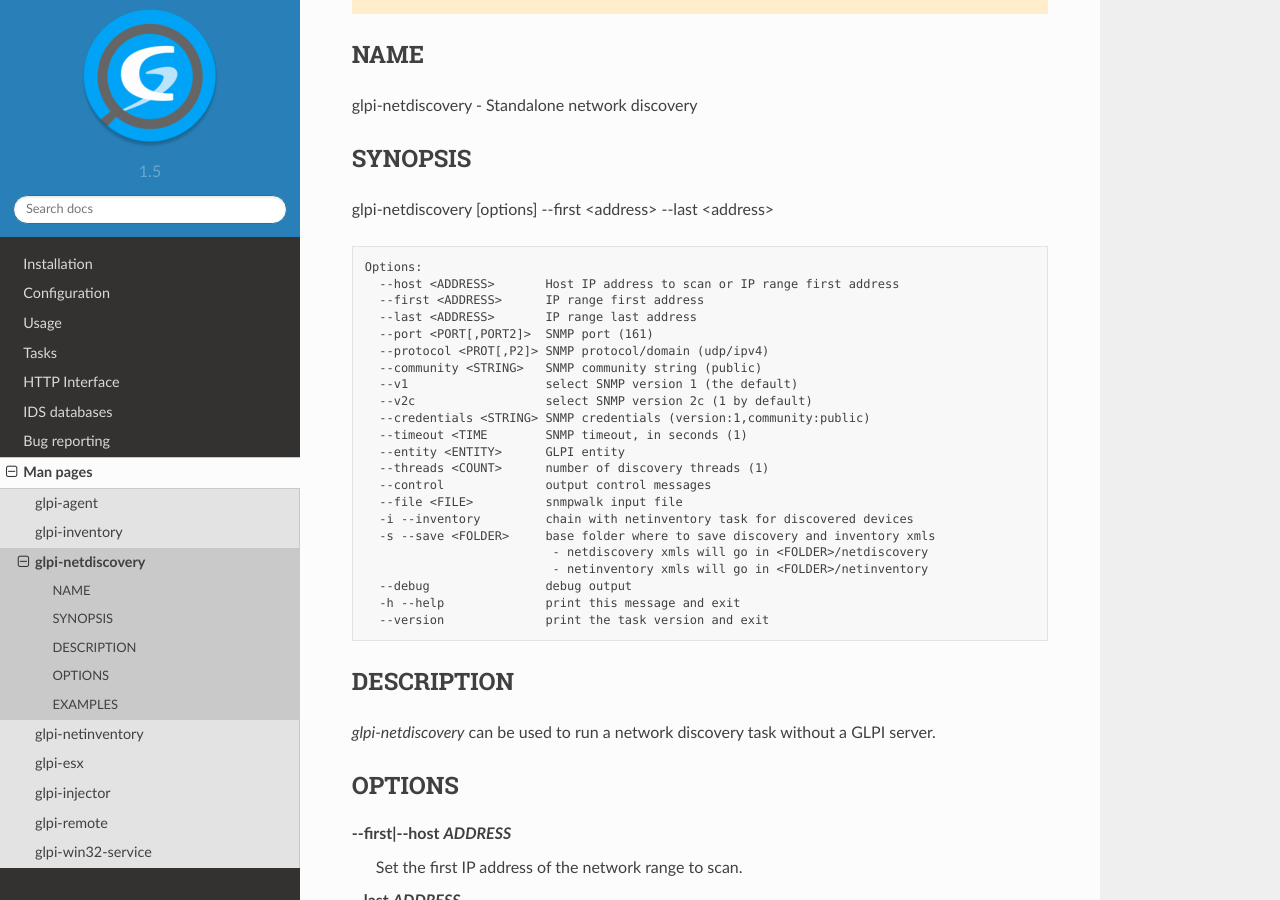
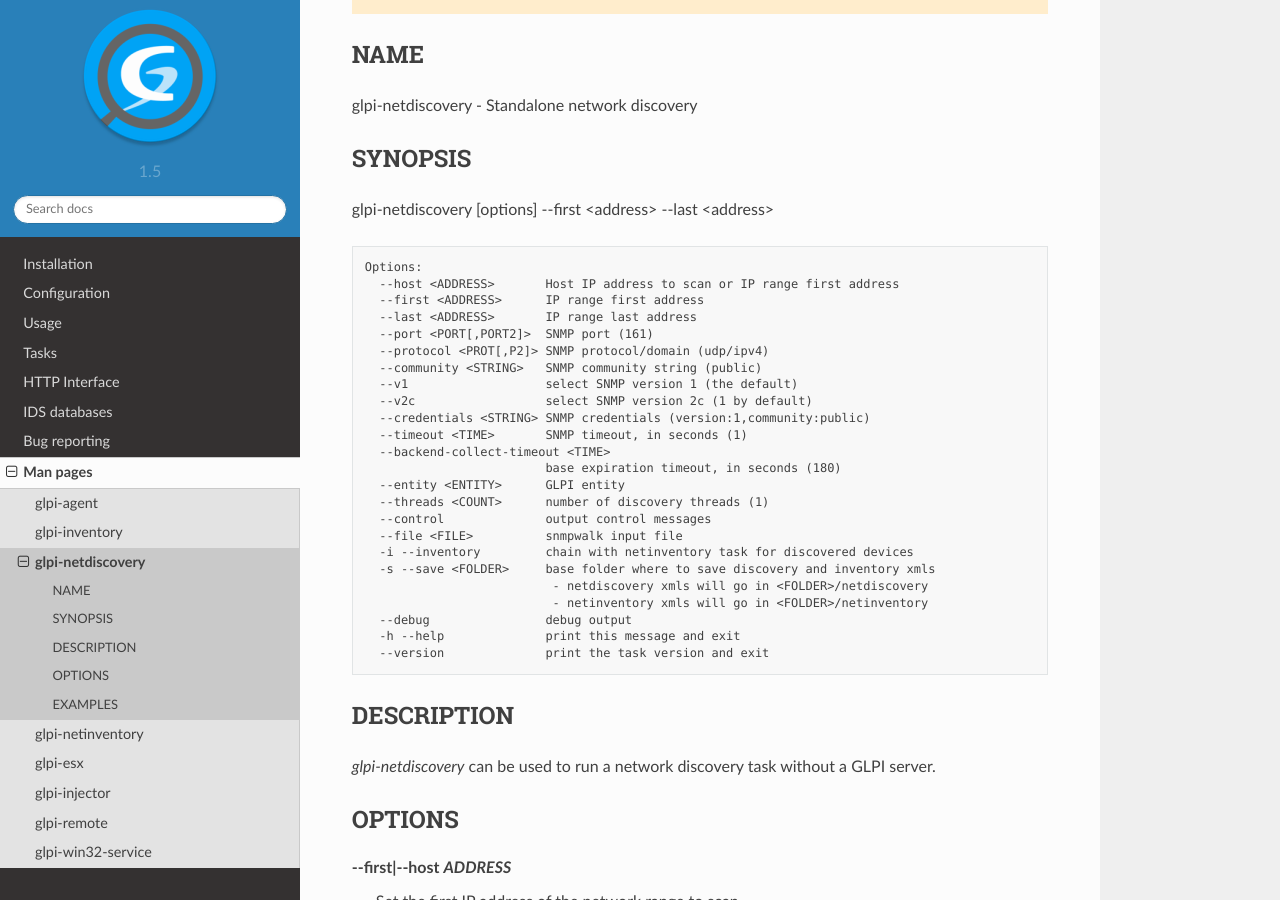
Before and after one commit to glpi-project/doc-agent, a Sphinx documentation site: the page built from source/man/glpi-netdiscovery.rst, in a window 1280 px wide and 900 px high, scrolled down 271 px. Built offline with Sphinx 7.4.7 and the Read the Docs theme 2.0.0, drawn with Linux system fonts in a browser that asks for light colours; some of the changed text lies outside the part shown.

Commit message:
Updated man pages

```diff
--- a/source/man/glpi-agent.rst
+++ b/source/man/glpi-agent.rst
@@ -43,8 +43,7 @@
        --html                         save the inventory as HTML (false)
        --json                         save the inventory as JSON (false)
        -f --force                     always send data to server (false)
-       --backend-collect-timeout=TIME timeout for inventory modules
-                                        execution (30)
+       --backend-collect-timeout=TIME timeout for inventory modules execution (180)
        --additional-content=FILE      additional inventory content file
        --assetname-support=1|2        [unix/linux only] set the asset name depending on the given value:
                                        - 1 (the default), the short hostname is used as asset name
--- a/source/man/glpi-esx.rst
+++ b/source/man/glpi-esx.rst
@@ -18,6 +18,7 @@
 
      Options:
        --help                 this menu
+       --debug                debug mode (false)
        --host hostname        ESX server hostname
        --user username        user name
        --password xxxx        user password
--- a/source/man/glpi-injector.rst
+++ b/source/man/glpi-injector.rst
@@ -31,6 +31,7 @@
        -x --xml-ua    use Client version found in XML as User-Agent for POST
        -x --json-ua   use Client version found in JSON as User-Agent for POST
        --no-ssl-check do not check server SSL certificate
+       --ssl-cert-file client certificate file
        -C --no-compression don't compress sent XML inventories
        -P --proxy=PROXY proxy address
 
--- a/source/man/glpi-netdiscovery.rst
+++ b/source/man/glpi-netdiscovery.rst
@@ -25,7 +25,9 @@
        --v1                   select SNMP version 1 (the default)
        --v2c                  select SNMP version 2c (1 by default)
        --credentials <STRING> SNMP credentials (version:1,community:public)
-       --timeout <TIME        SNMP timeout, in seconds (1)
+       --timeout <TIME>       SNMP timeout, in seconds (1)
+       --backend-collect-timeout <TIME>
+                              base expiration timeout, in seconds (180)
        --entity <ENTITY>      GLPI entity
        --threads <COUNT>      number of discovery threads (1)
        --control              output control messages
@@ -113,6 +115,10 @@
 **--timeout** *TIME*
    Set SNMP timeout, in seconds.
 
+**--backen-collect-timeout** *TIME*
+   Set base expiration timeout, in seconds. Global task expiration will
+   depend on the number of ips.
+
 **--entity** *ENTITY*
    Set GLPI entity.
 
--- a/source/man/glpi-netinventory.rst
+++ b/source/man/glpi-netinventory.rst
@@ -23,6 +23,8 @@
        --community <STRING>   community string (public)
        --credentials <STRING> SNMP credentials (version:1,community:public)
        --timeout <TIME>       SNMP timeout, in seconds (15)
+       --backend-collect-timeout <TIME>
+                              base expiration timeout, in seconds (180)
        --type <TYPE>          force device type
        --threads <COUNT>      number of inventory threads (1)
        --control              output control messages
@@ -95,6 +97,10 @@
 **--timeout** *TIME*
    Set SNMP timeout, in seconds.
 
+**--backen-collect-timeout** *TIME*
+   Set base expiration timeout, in seconds. It is used to set one device
+   scan: 180 by default, means 900 (5x180) by device.
+
 **--type** *TYPE*
    Force device type, instead of relying on automatic identification.
    Currently allowed types:
```
